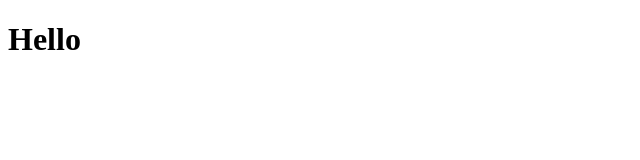
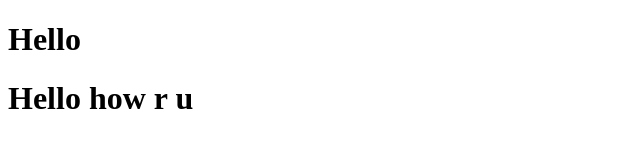
Before and after one commit to sateshkumar-sfdc/vscodeconfig, a plain HTML site: page index.html in a window 1280 px wide. Shown: the whole page, without its empty margins (0-640 px from the left). Drawn offline with Linux system fonts and the light colour scheme.

Commit message:
Update index.html

```diff
--- a/index.html
+++ b/index.html
@@ -9,6 +9,7 @@
 <body>
     <div>
         <h1 aria-colspan="test">Hello</h1>
+        <h1 aria-colspan="test">Hello how r u</h1>
     </div>
 </body>
 </html>
```
